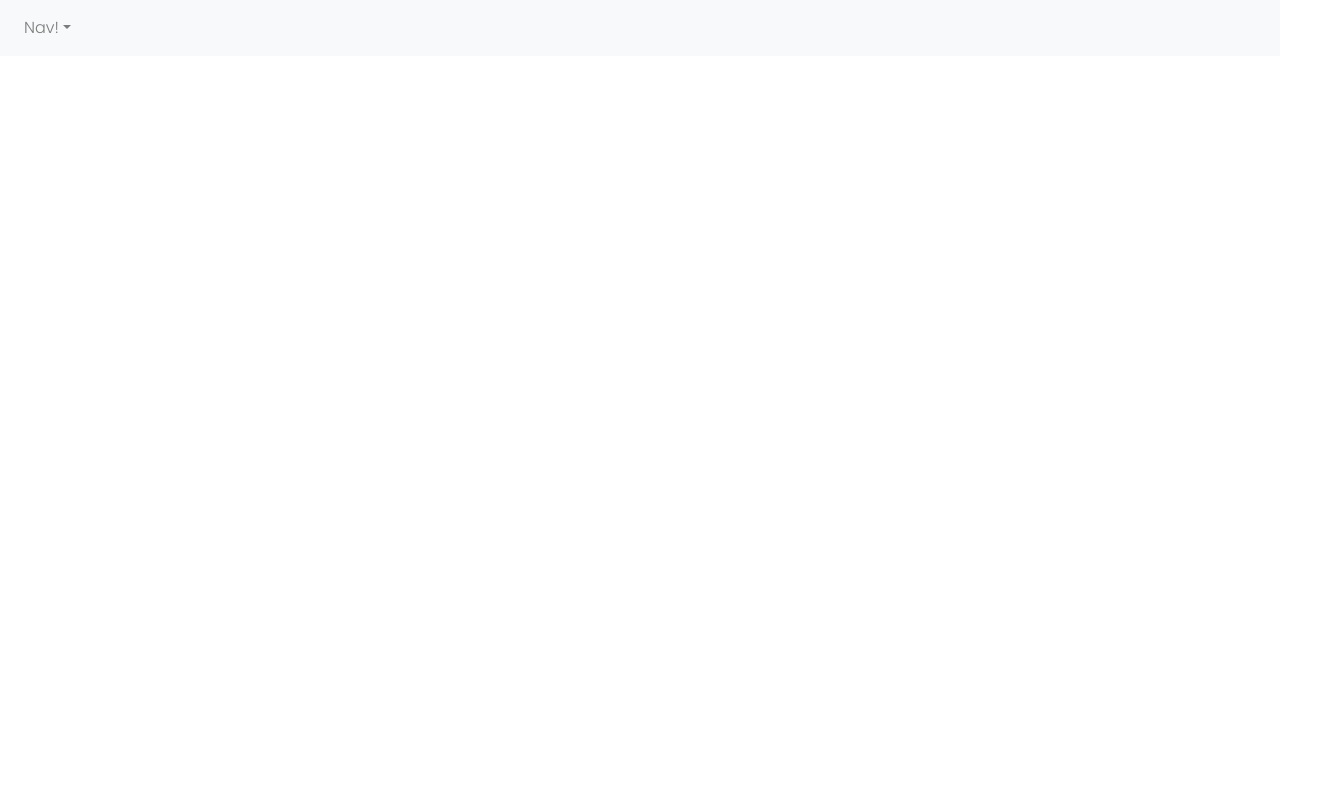
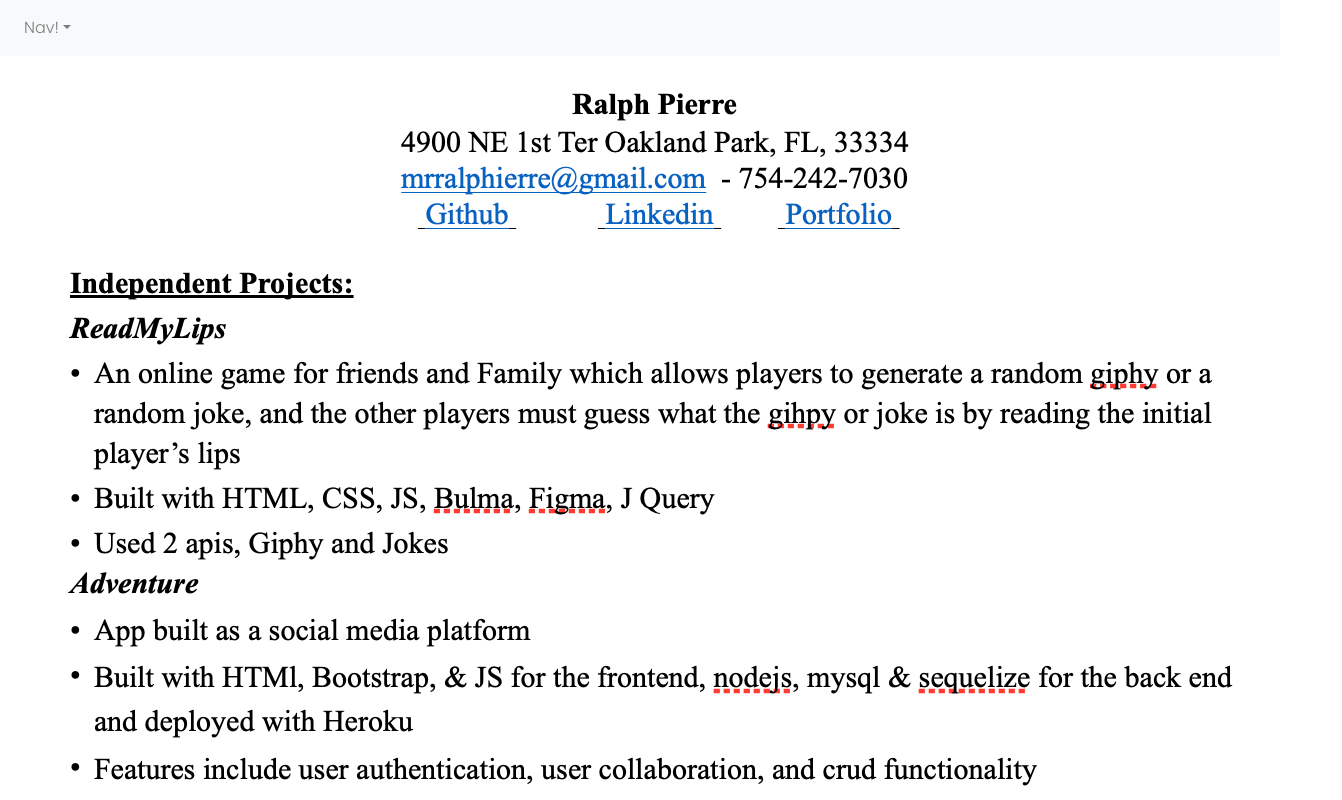
Before and after one commit to rpierr33/react-portfolio, a React (Create React App) app: page /resume in a window 1280 px wide. Before the commit this address had no page. Shown: the top 800 px of the page, 1342 px wide, since content can reach past the window. Built offline with nearby package versions, Linux system fonts and the light colour scheme.

Commit message:
added resume page

```diff
--- a/src/App.jsx
+++ b/src/App.jsx
@@ -3,12 +3,13 @@ import About from "./components/about/About";
 import Contact from "./components/contact/Contact";
 import Intro from "./components/intro/Intro";
 import ProductList from "./components/productList/ProductList";
+import Resume from "./components/resume/Resume";
+
 import Toggle from "./components/toggle/Toggle";
 import { ThemeContext } from "./context";
 import React from "react";
 import {
   BrowserRouter,
-  Switch,
   Route,
   Routes,
   Link
@@ -42,11 +43,13 @@ const App = () => {
                 Nav!
         </a>
               <div class="dropdown-menu" aria-labelledby="navbarDropdown">
-                {/* <Link className="dropdown-item" to="/contact">Contact</Link> */}
                 <Link class="dropdown-item" to="/"> Intro </Link>
                 <Link class="dropdown-item" to="/about"> About </Link>
                 <Link class="dropdown-item" to="/ProductList"> Product List </Link>
                 <Link class="dropdown-item" to="/contact"> Contact </Link>
+                <Link class="dropdown-item" to="/resume"> Resume </Link>
+                <Link class="dropdown-item" to="/toggle"> Toggle </Link>
+
               </div>
             </li>
 
@@ -60,6 +63,9 @@ const App = () => {
           <Route path="/About" element={<About />} />
           <Route path="/ProductList" element={<ProductList />} />
           <Route path="/Contact" element={<Contact />} />
+          <Route path="/resume" element={<Resume />} />
+          <Route path="/toggle" element={<Toggle />} />
+
 
         </Routes>
       </BrowserRouter>
--- /dev/null
+++ b/src/components/resume/Resume.jsx
@@ -0,0 +1,14 @@
+
+import resume from "../../img/ralph-resume.png";
+
+const Resume = () => {
+    return (
+        <div className="">
+          <img src={resume} alt="" className="" />
+          {}
+        </div>
+
+  );
+};
+
+export default Resume
```
